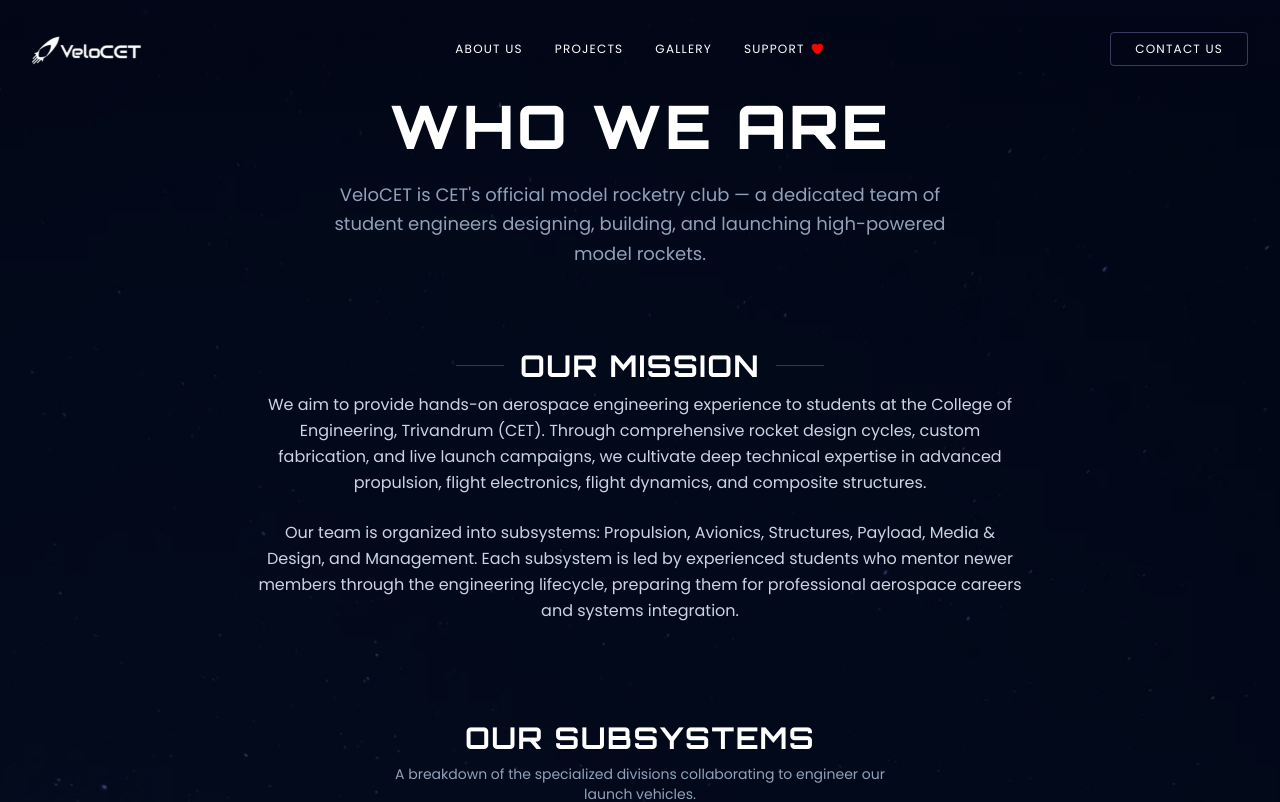
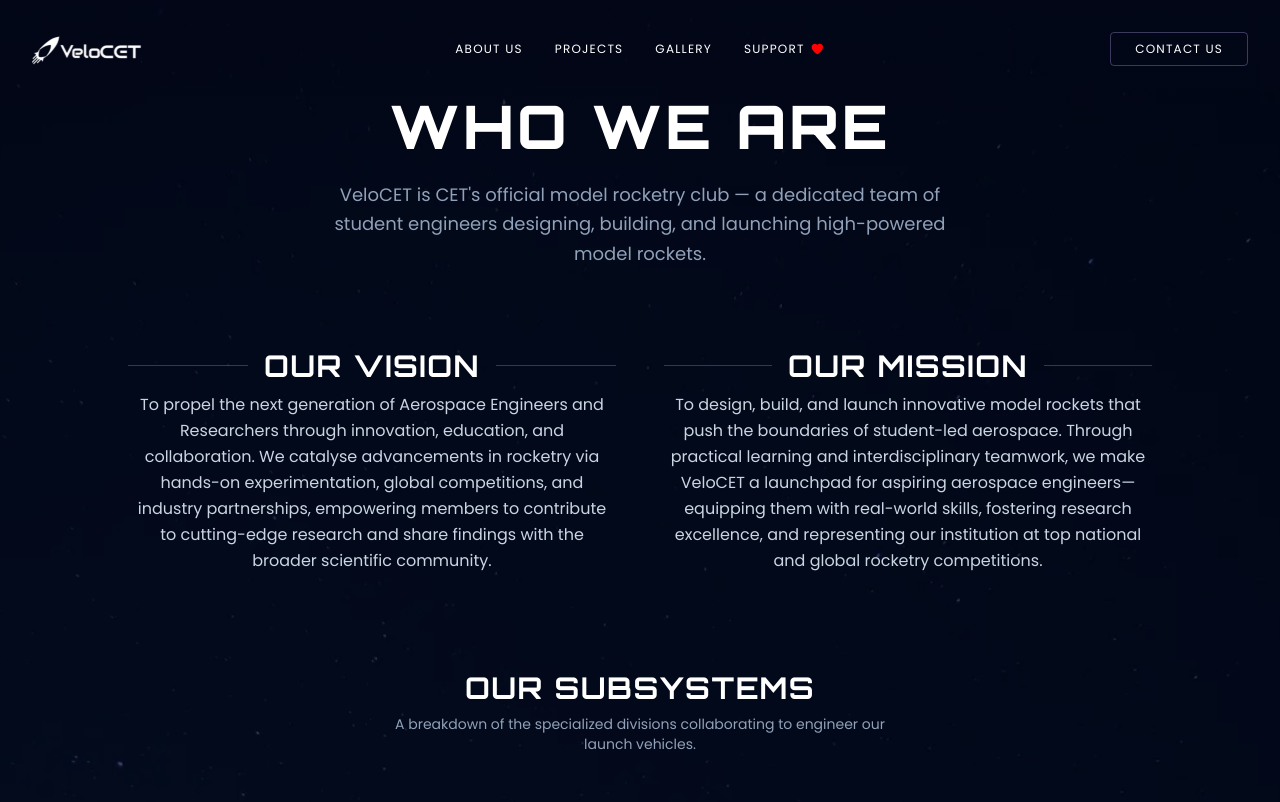
Before and after one commit to Velo-CET/veloweb, a Next.js app in the folder frontend/: page /about in a window 1280 px wide. Shown: the top 802 px of the page. Built offline with nearby package versions, Linux system fonts and the light colour scheme.

Commit message:
added mission and vision

```diff
--- a/frontend/src/app/about/page.tsx
+++ b/frontend/src/app/about/page.tsx
@@ -103,23 +103,28 @@
           </p>
         </div>
 
-        {/* Our Mission Section - Centered layout with no photo placeholder */}
-        <div className="max-w-3xl mx-auto text-center mb-24 space-y-6">
-          <div className="flex items-center justify-center gap-4 mb-2">
-            <div className="h-[1px] w-12 bg-white/20" />
-            <h2 className="text-2xl sm:text-3xl font-bold text-white uppercase tracking-wider">Our Mission</h2>
-            <div className="h-[1px] w-12 bg-white/20" />
+        {/* Vision & Mission Section - 2 columns on desktop */}
+        <div className="grid grid-cols-1 md:grid-cols-2 gap-12 mb-24 max-w-5xl mx-auto">
+          <div className="text-center space-y-4">
+            <div className="flex items-center justify-center gap-4 mb-2">
+              <div className="h-[1px] flex-1 bg-white/20" />
+              <h2 className="text-2xl sm:text-3xl font-bold text-white uppercase tracking-wider">Our Vision</h2>
+              <div className="h-[1px] flex-1 bg-white/20" />
+            </div>
+            <p className="text-slate-300 leading-relaxed text-sm sm:text-base">
+              To propel the next generation of Aerospace Engineers and Researchers through innovation, education, and collaboration. We catalyse advancements in rocketry via hands-on experimentation, global competitions, and industry partnerships, empowering members to contribute to cutting-edge research and share findings with the broader scientific community.
+            </p>
           </div>
-          <p className="text-slate-300 leading-relaxed text-sm sm:text-base">
-            We aim to provide hands-on aerospace engineering experience to students at the College of Engineering,
-            Trivandrum (CET). Through comprehensive rocket design cycles, custom fabrication, and live launch campaigns,
-            we cultivate deep technical expertise in advanced propulsion, flight electronics, flight dynamics, and composite structures.
-          </p>
-          <p className="text-slate-300 leading-relaxed text-sm sm:text-base">
-            Our team is organized into subsystems: Propulsion, Avionics, Structures, Payload, Media & Design, and Management.
-            Each subsystem is led by experienced students who mentor newer members through the engineering lifecycle,
-            preparing them for professional aerospace careers and systems integration.
-          </p>
+          <div className="text-center space-y-4">
+            <div className="flex items-center justify-center gap-4 mb-2">
+              <div className="h-[1px] flex-1 bg-white/20" />
+              <h2 className="text-2xl sm:text-3xl font-bold text-white uppercase tracking-wider">Our Mission</h2>
+              <div className="h-[1px] flex-1 bg-white/20" />
+            </div>
+            <p className="text-slate-300 leading-relaxed text-sm sm:text-base">
+              To design, build, and launch innovative model rockets that push the boundaries of student-led aerospace. Through practical learning and interdisciplinary teamwork, we make VeloCET a launchpad for aspiring aerospace engineers—equipping them with real-world skills, fostering research excellence, and representing our institution at top national and global rocketry competitions.
+            </p>
+          </div>
         </div>
 
         {/* Subsystems Section */}
```
